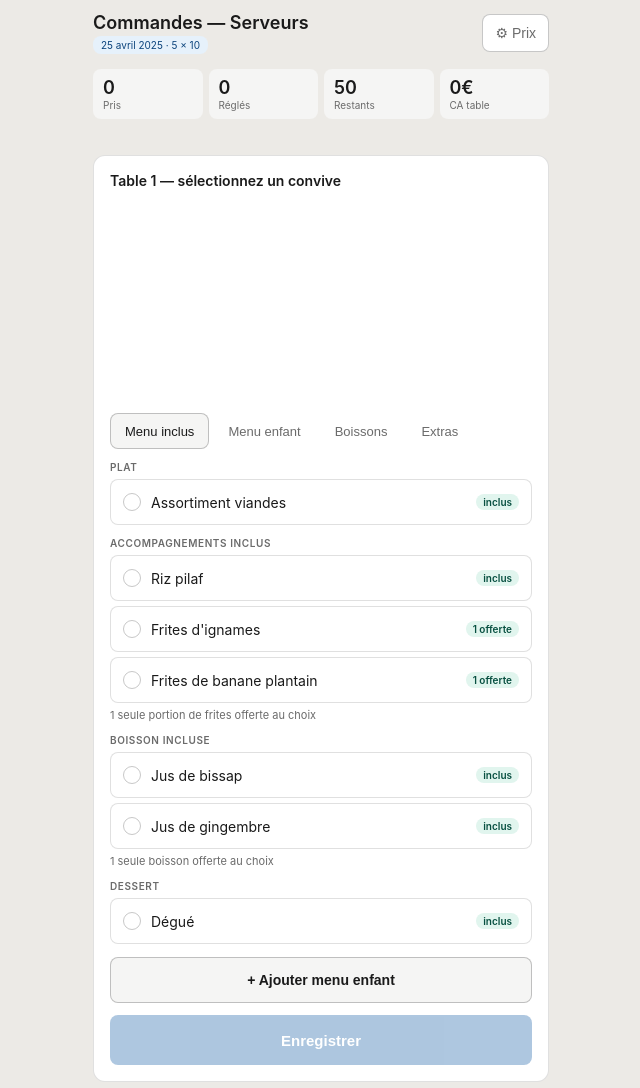
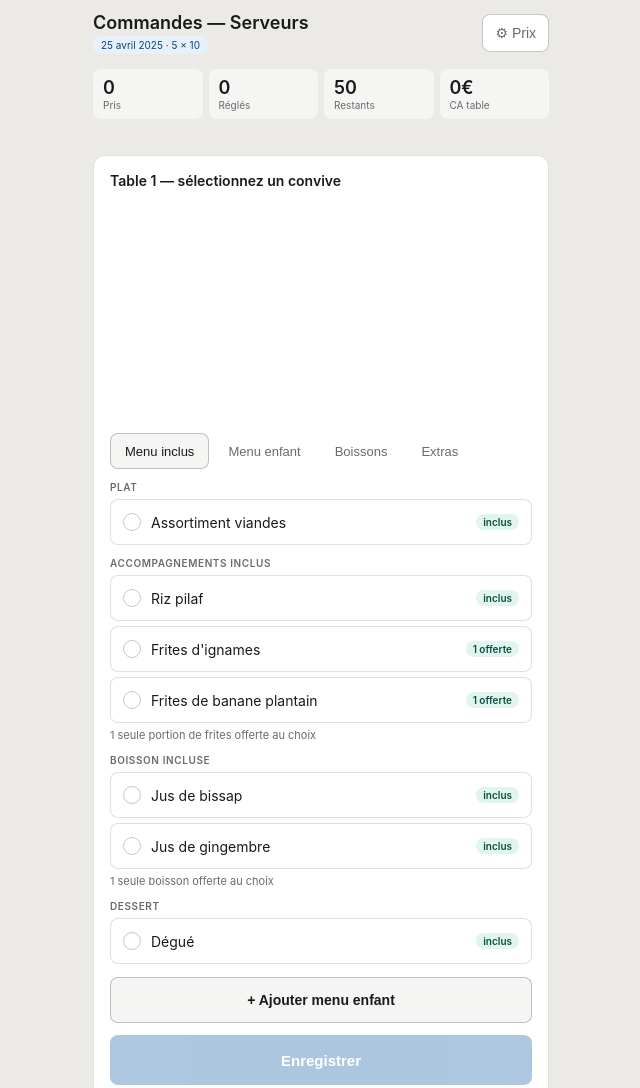
Before and after one commit to stevensquenum-hash/fdf9, a plain HTML site: page index.html in a window 1280 px wide. Shown: the top 1088 px of the page, without its empty margins (319-959 px from the left). Drawn offline with Linux system fonts and the light colour scheme.

Commit message:
Add files via upload

```diff
--- a/index.html
+++ b/index.html
@@ -43,7 +43,7 @@ body{font-family:-apple-system,BlinkMacSystemFont,'Segoe UI',sans-serif;backgrou
 .tbtn .dot{position:absolute;top:4px;right:4px;width:7px;height:7px;border-radius:50%;background:var(--green)}
 .card{background:var(--bg);border:1px solid var(--border);border-radius:var(--rl);padding:1rem;margin-bottom:.875rem}
 .ctitle{font-size:14px;font-weight:600;margin-bottom:12px}
-.rtw{display:flex;justify-content:center;margin-bottom:12px}
+.rtw{display:flex;justify-content:center;align-items:center;min-height:220px;margin-bottom:12px}
 .slbl{font-size:10px;color:var(--text2);text-transform:uppercase;letter-spacing:.06em;margin-bottom:6px;margin-top:12px;font-weight:600}
 .opt{display:flex;align-items:center;padding:10px 12px;border:1px solid var(--border);border-radius:var(--r);cursor:pointer;font-size:14px;color:var(--text);background:var(--bg);margin-bottom:5px;min-height:46px;transition:background .1s,border-color .1s}
 .opt.sel{background:var(--bl);border-color:var(--blue);color:var(--bld)}
@@ -144,7 +144,7 @@ body{font-family:-apple-system,BlinkMacSystemFont,'Segoe UI',sans-serif;backgrou
   <div class="card">
     <div class="ctitle" id="left-title">Table 1 — sélectionnez un convive</div>
     <div class="rtw">
-      <svg id="round-svg" width="200" height="200" viewBox="0 0 200 200" xmlns="http://www.w3.org/2000/svg"></svg>
+      <svg id="round-svg" width="200" height="200" viewBox="0 0 200 200" style="overflow:visible" xmlns="http://www.w3.org/2000/svg"></svg>
     </div>
     <div class="tabs">
       <button class="tab active" id="tab-menu"     onclick="goTab('menu')">Menu inclus</button>
```
